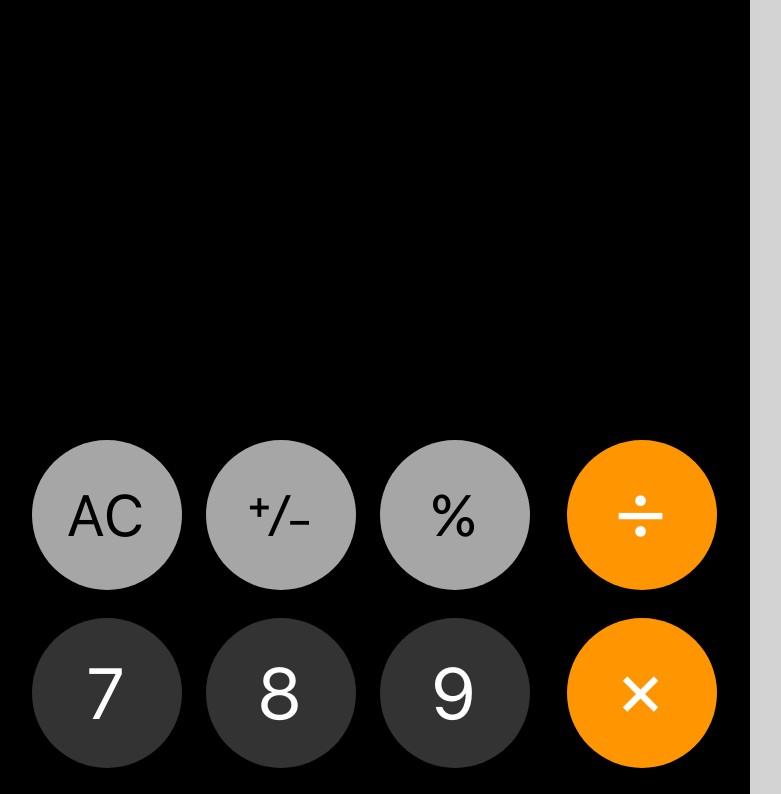
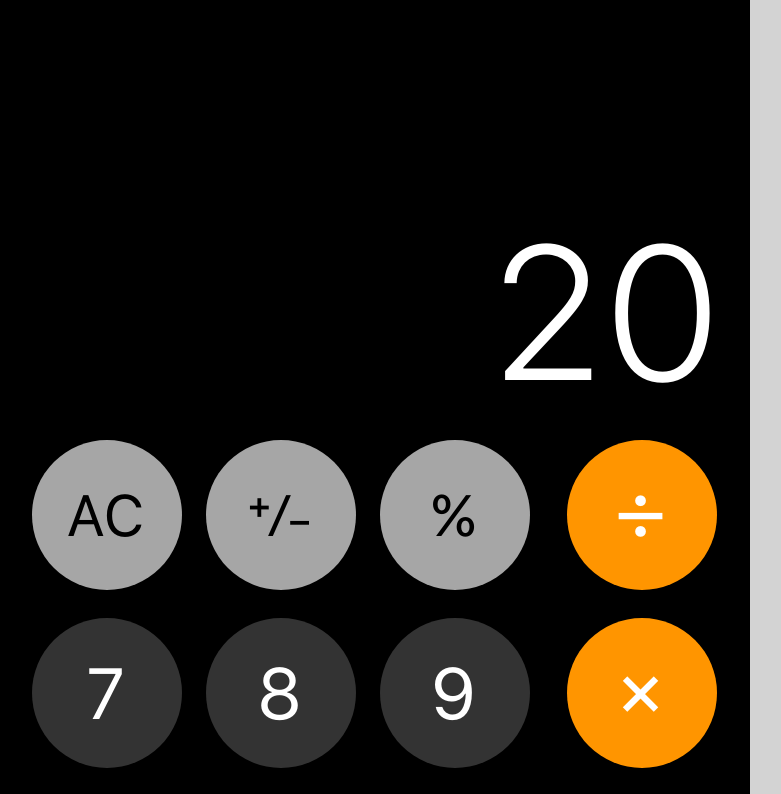
Before and after one commit to Tobyastro123/AngularJsCalc, an Angular app: page / in a window 1280 px wide. Shown: the top 794 px of the page, without its empty margins (0-781 px from the left). Built offline with nearby package versions, Linux system fonts and the light colour scheme.

Commit message:
finish UI design

```diff
--- a/src/app/app.component.html
+++ b/src/app/app.component.html
@@ -1,13 +1,13 @@
 <div class="iphone">
     <div class="top-container">
-
+        <span class="calc-display">20</span>
     </div>
     <div class="bottom-container">
         <div class="left-container">
             <div class="symbol-container">
-                <button class="number">AC</button>
-                <button class="number plus-minus">+/−</button>
-                <button class="number">%</button>
+                <button class="symbol">AC</button>
+                <button class="symbol plus-minus">+/−</button>
+                <button class="symbol test">%</button>
             </div>
             <div class="number-container">
                 <button class="number">7</button>
--- a/src/app/app.component.scss
+++ b/src/app/app.component.scss
@@ -1,24 +1,47 @@
 .iphone {
-    display: flex;
-    flex-direction: column;
-}
-
-.top-container {}
-
-.bottom-container {
     width: 750px;
     height: 1334px;
     display: flex;
+    flex-direction: column;
+    background: black;
+    padding: 0px 33px 32px 32px;
+    button {
+        outline: unset;
+    }
+}
+
+.top-container {
+    flex: 1;
+    display: flex;
     align-items: flex-end;
     justify-content: flex-end;
-    background: black;
-    padding: 0px 33px 32px 32px;
+    .calc-display {
+        flex: 1;
+        height: 100px;
+        font-size: 190px;
+        font-weight: 100;
+        margin: 0px -5px 50px 0px;
+        display: flex;
+        align-items: center;
+        direction: rtl;
+        color: white;
+    }
+}
+
+.bottom-container {
+    display: flex;
+    align-items: flex-end;
+    justify-content: flex-end;
 }
 
 .right-operator-container {
     display: flex;
     flex-direction: column;
     align-items: flex-start;
+    .right-operator:active {
+        transition: unset;
+        background: #fcc78d;
+    }
     .right-operator {
         margin: 28px 0px 0px 0px;
         padding: 0px;
@@ -31,10 +54,15 @@
         color: white;
         padding-bottom: 12px;
         padding-right: 3px;
+        transition: background 500ms ease-out;
     }
 }
 
 .number-container {
+    .number:active {
+        transition: unset;
+        background: #737373;
+    }
     .number {
         margin: 28px 24px 0px 0px;
         padding: 0px;
@@ -46,6 +74,7 @@
         background: #333333;
         color: white;
         padding-right: 3px;
+        transition: background 500ms ease-out;
     }
     .zero {
         width: 328px;
@@ -55,7 +84,11 @@
 }
 
 .symbol-container {
-    .number {
+    .symbol:active {
+        transition: unset;
+        background: #d9d9d9;
+    }
+    .symbol {
         margin: 28px 24px 0px 0px;
         padding: 0px;
         width: 150px;
@@ -66,6 +99,7 @@
         background: #a6a6a6;
         color: black;
         padding-right: 3px;
+        transition: background 500ms ease-out;
     }
     .plus-minus {
         font-variant: diagonal-fractions;
--- a/src/styles.scss
+++ b/src/styles.scss
@@ -10,6 +10,12 @@
     src: url("assets/SF-UI-Text-Regular.otf") format("opentype");
 }
 
+@font-face {
+    font-family: SF-Text;
+    src: url("assets/SF-UI-Text-Light.otf") format("opentype");
+    font-weight: 300;
+}
+
 body {
     margin: 0px;
     background: lightgrey;
```
